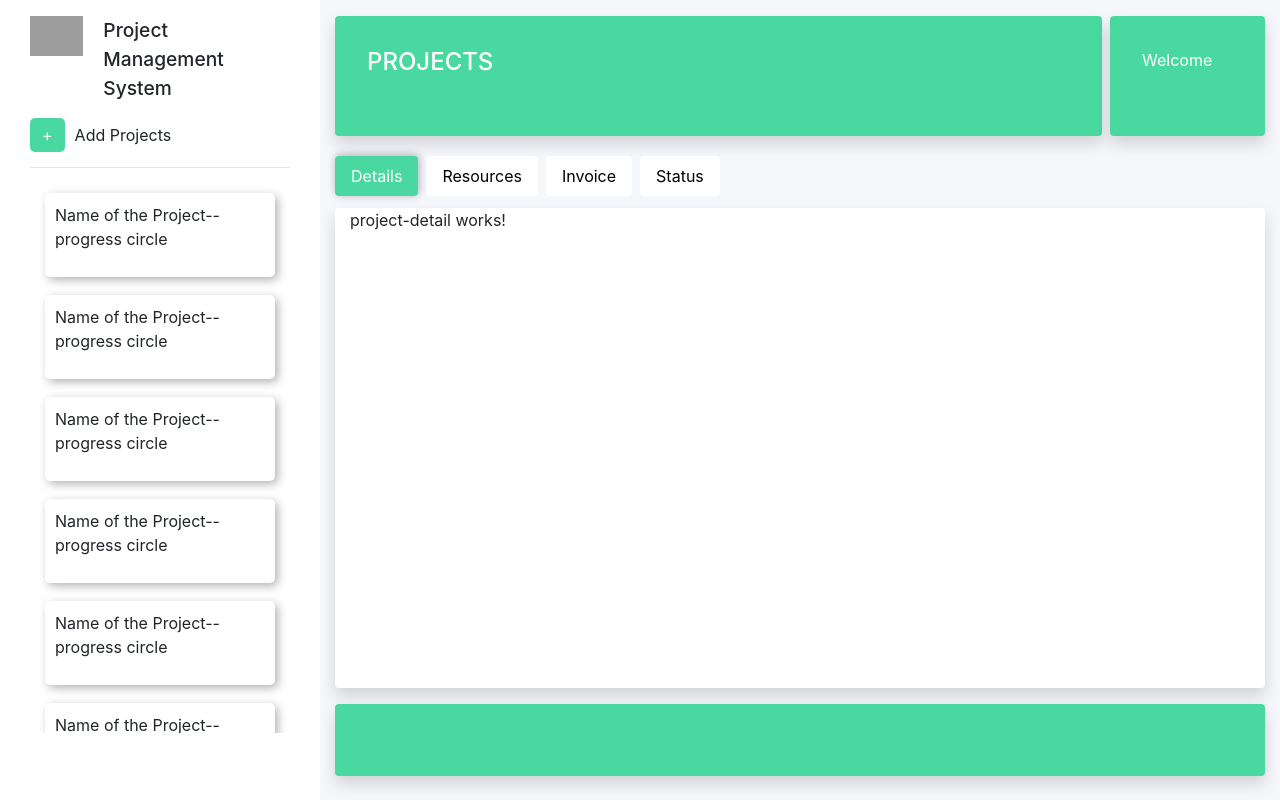
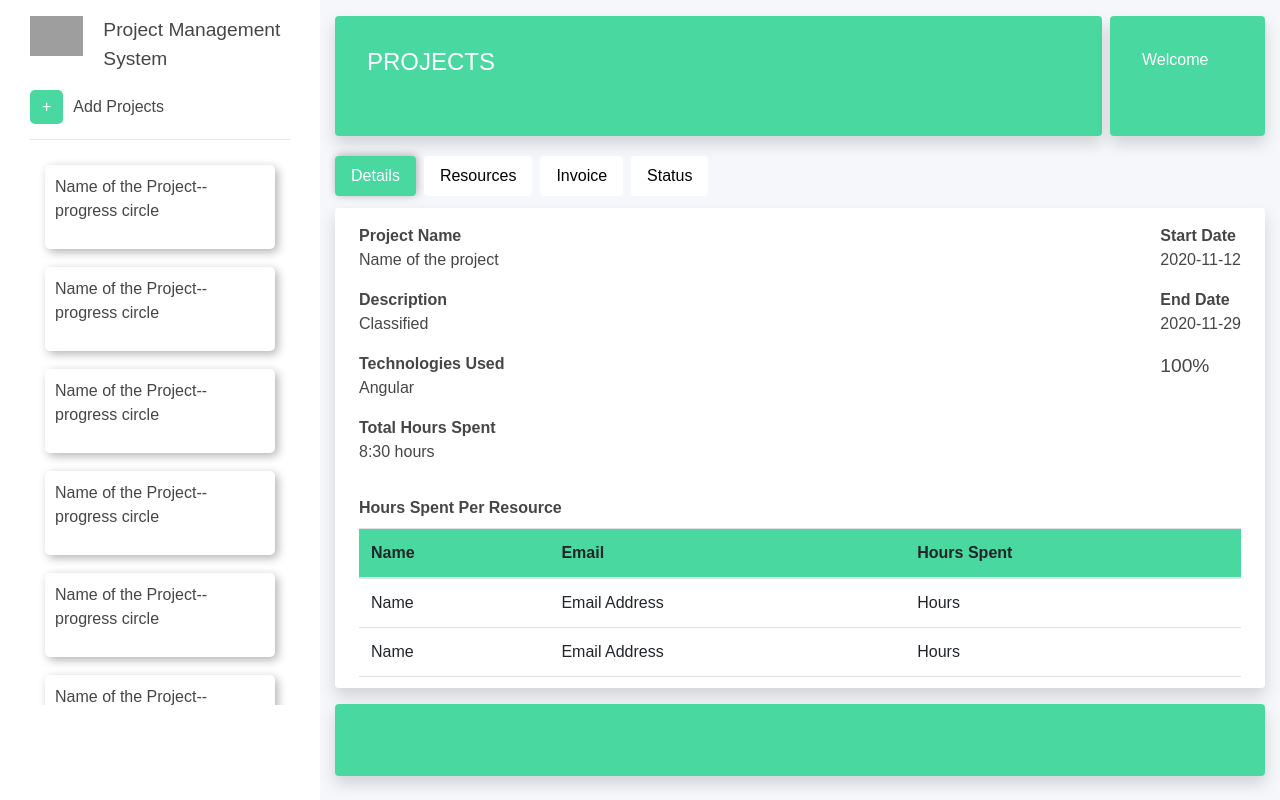
Before and after one commit to ssidharth001/Project-Management-Angular, an Angular app: page /detail in a window 1280 px wide. Built offline with nearby package versions, Linux system fonts and the light colour scheme; grey boxes are pictures that could not be loaded.

Commit message:
Add detail tab

```diff
--- a/src/app/app.component.css
+++ b/src/app/app.component.css
@@ -3,6 +3,12 @@
     --secondary-color: var(rgb(246, 247, 251));
     --highlight: var(rgb(208, 209, 212));
 } */
+body {
+    color: #464648;
+    font-family: "Manrope", sans-serif;
+    font-weight: 300;
+    font-size: 16px;
+}
 
 .wrapper {
     display: flex;
@@ -49,3 +55,7 @@ h1 {
     background-color: #49d8a0 !important;
     box-shadow: 1px -1px 8px rgba(0, 0, 0, 0.3);
 }
+
+.tab-height {
+    overflow-y: scroll;
+}
--- a/src/app/app.component.html
+++ b/src/app/app.component.html
@@ -38,7 +38,7 @@
       </div>
 
       <!-- Project Tabs (Body) Section -->
-      <div class="row bg-primary rounded shadow" style="height: 60vh;">
+      <div class="row bg-primary rounded shadow tab-height" style="height: 60vh;">
         <div class="col-md-12">
           <!-- Load project tabs -->
           <router-outlet></router-outlet>
--- a/src/app/project-tabs/project-detail/project-detail.component.css
+++ b/src/app/project-tabs/project-detail/project-detail.component.css
@@ -0,0 +1,9 @@
+.heading {
+    font-weight: 700;
+    margin-bottom: 0;
+}
+
+.col {
+    padding-left: 0 !important;
+    padding-right: 0 !important;
+}
--- a/src/app/project-tabs/project-detail/project-detail.component.html
+++ b/src/app/project-tabs/project-detail/project-detail.component.html
@@ -1 +1,63 @@
-<p>project-detail works!</p>
+<div class="row justify-content-between pr-4 pl-4 pb-2 pt-3">
+    <div class="left-side-details">
+        <p class="heading">Project Name</p>
+        <p class="content">Name of the project</p>
+
+        <p class="heading">Description</p>
+        <p class="content">Classified</p>
+
+        <p class="heading">Technologies Used</p>
+        <p class="content">Angular</p>
+
+        <p class="heading">Total Hours Spent</p>
+        <p class="content">8:30 hours</p>
+    </div>
+
+    <div class="right-side-details">
+        <div class="date-box">
+          <div class="start-date-box">
+            <p class="heading">Start Date</p>
+            <p class="content">2020-11-12</p>
+          </div>
+          <div class="end-date-box">
+            <p class="heading">End Date</p>
+            <p class="content">2020-11-29</p>
+          </div>
+        </div>
+        <p class="percentage-completed" style="font-size: larger;">100%</p>
+    </div>
+</div>
+
+<div class="row pr-4 pl-4 pb-2 pt-2">
+    <div class="col">
+        <span class="heading">Hours Spent Per Resource</span>
+        <table class="mt-2 table">
+            <thead>
+                <tr>
+                    <th class="bg-success">Name</th>
+                    <th class="bg-success">Email</th>
+                    <th class="bg-success">Hours Spent</th>
+                </tr>
+            </thead>
+
+        <!-- Dynamically populate table body -->
+            <tbody>
+                <tr>
+                    <td>Name</td>
+                    <td>Email Address</td>
+                    <td>Hours</td>
+                </tr>
+                <tr>
+                    <td>Name</td>
+                    <td>Email Address</td>
+                    <td>Hours</td>
+                </tr>
+                <tr>
+                    <td>Name</td>
+                    <td>Email Address</td>
+                    <td>Hours</td>
+                </tr>
+            </tbody>
+        </table>
+    </div>
+</div>
```
